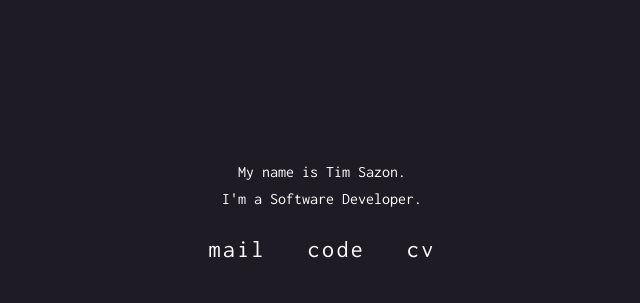
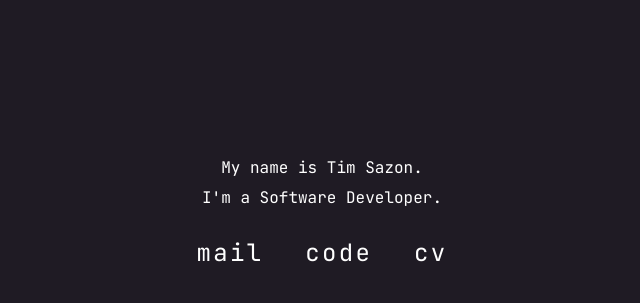
Before and after one commit to timsazon/timsazon.github.io, a plain HTML site: page index.html in a window 1280 px wide. Shown: the part 182-485 px from the top of the page, without its empty margins (318-958 px from the left). Drawn offline with Linux system fonts and the light colour scheme.

Commit message:
Update font

```diff
--- a/index.html
+++ b/index.html
@@ -3,7 +3,7 @@
 
 <head>
 	<link rel="shortcut icon" type="image/x-icon" href="favicon.ico">
-	<link rel="stylesheet" href="https://fonts.googleapis.com/css?family=Inconsolata">
+	<link rel="stylesheet" href="https://fonts.googleapis.com/css?family=JetBrains+Mono">
 	<meta charset="utf-8">
 	<title>Tim Sazon</title>
 	<meta name="description" content="Personal website of Tim Sazon">
@@ -22,7 +22,7 @@
 
 		body {
 			min-width: 23rem;
-			font-family: Inconsolata, Sans-Serif;
+			font-family: JetBrains Mono, Sans-Serif;
 			display: table;
 			background-color: #1f1b24;
 		}
```
